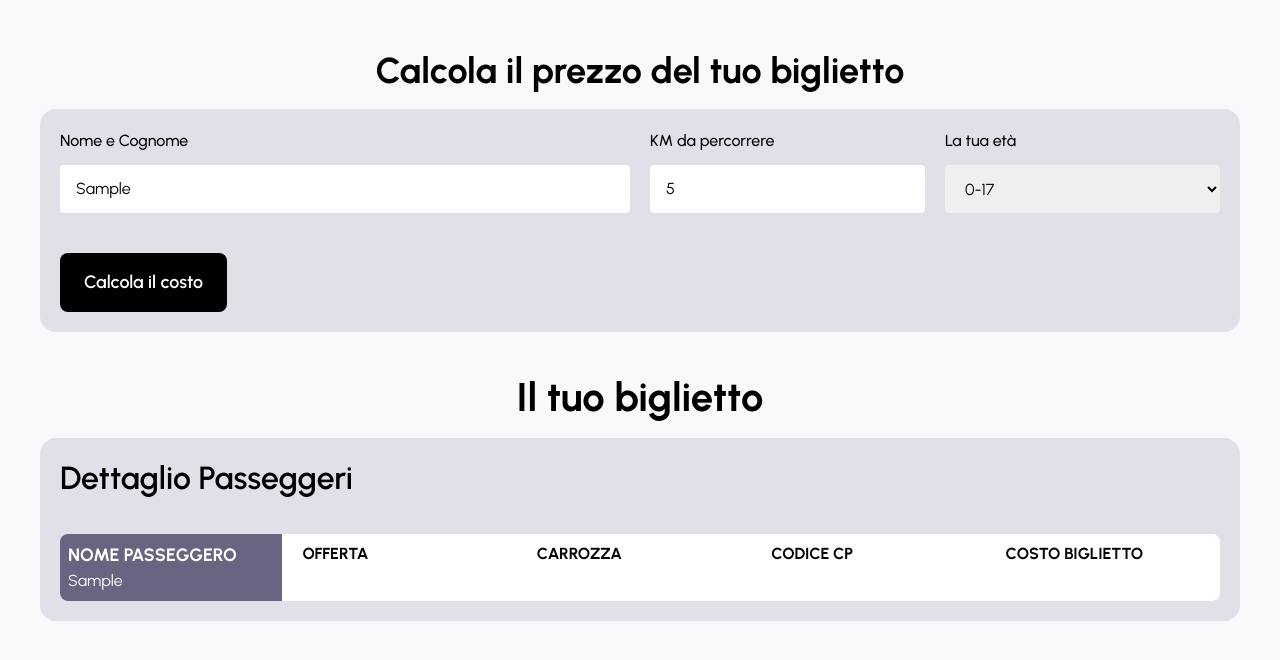
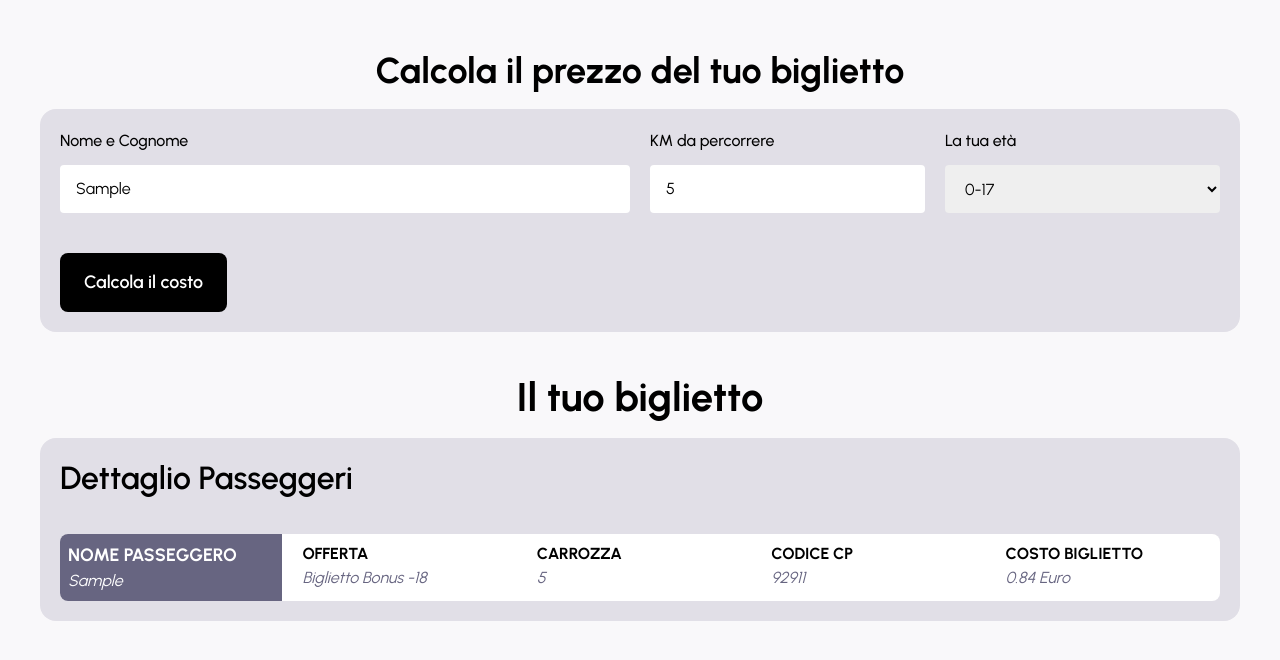
Before and after one commit to lorenzoferrante97/js-biglietto-treno-form, a website: page index.html in a window 1280 px wide. Both pictures are taken after typing "Sample", "5" into the empty fields and a click on the button "Calcola il costo". Drawn offline with Linux system fonts and the light colour scheme.

Commit message:
add: all outputs to html

```diff
--- a/esercizio-js/esercizio.js
+++ b/esercizio-js/esercizio.js
@@ -37,10 +37,13 @@ let offer = "Biglietto Standard";
 
 // containers per output html
 let ticketNameContainer = document.getElementById("ticketName");
+let ticketOfferContainer = document.getElementById("ticketType");
+let ticketPriceContainer = document.getElementById("ticketPrice");
 
 // output per html
 let nameSurnameOutput = document.createElement("p");
-let offerOutput = document.createElement("p");
+let ticketOfferOutput = document.createElement("p");
+let ticketPriceOutput = document.createElement("p");
 
 const prezzoPerKm = 0.21;
 let costoBiglietto = 0;
@@ -74,5 +77,11 @@ button.addEventListener("click", () => {
     // name & surname
     nameSurnameOutput.append(nameSurname);
     ticketNameContainer.appendChild(nameSurnameOutput);
+    // offer
+    ticketOfferOutput.append(offer);
+    ticketOfferContainer.appendChild(ticketOfferOutput);
+    // price
+    ticketPriceOutput.append(`${costoBiglietto.toFixed(2)} Euro`);
+    ticketPriceContainer.appendChild(ticketPriceOutput);
 
 })
--- a/index.html
+++ b/index.html
@@ -56,28 +56,24 @@
                     <div class="grid grid-cols-1 overflow-hidden bg-white rounded sm:grid-cols-4 lg:grid-cols-5 gap-3u">
                         <div class="text-white row-span-full max-lg:col-span-full bg-smoke-700 p-2u">
                             <p class="text-lg font-bold uppercase">Nome Passeggero</p>
-                            <div id="ticketName"></div>
-                            <!-- <p id="ticketName" class="italic"></p> -->
+                            <div id="ticketName" class="italic"></div>
                         </div>
                         <div class="col-span-full sm:col-span-2 lg:col-span-1 p-2u">
                             <p class="font-bold uppercase">Offerta</p>
-                            <div id="ticketType"></div>
-                            <!-- <p id="ticketType" class="italic text-smoke-700"></p> -->
+                            <div id="ticketType" class="italic text-smoke-700"></div>
                         </div>
                         <div class="col-span-full sm:col-span-2 lg:col-span-1 p-2u">
                             <p class="font-bold uppercase">Carrozza</p>
-                            <div id="ticketCab"></div>
-                            <!-- <p id="ticketCab" class="italic text-smoke-700">5</p> -->
+                            <p id="ticketCab" class="italic text-smoke-700">5</p>
                         </div>
                         <div class="col-span-full sm:col-span-2 lg:col-span-1 p-2u">
                             <p class="font-bold uppercase">Codice CP</p>
                             <div id="ticketCode"></div>
-                            <!-- <p id="ticketCode" class="italic text-smoke-700">92911</p> -->
+                            <p id="ticketCode" class="italic text-smoke-700">92911</p>
                         </div>
                         <div class="col-span-full sm:col-span-2 lg:col-span-1 p-2u">
                             <p class="font-bold uppercase">Costo Biglietto</p>
-                            <div id="ticketPrice"></div>
-                            <!-- <p id="ticketPrice" class="italic text-smoke-700"></p> -->
+                            <div id="ticketPrice" class="italic text-smoke-700"></div>
                         </div>
                     </div>
                 </div>
```
